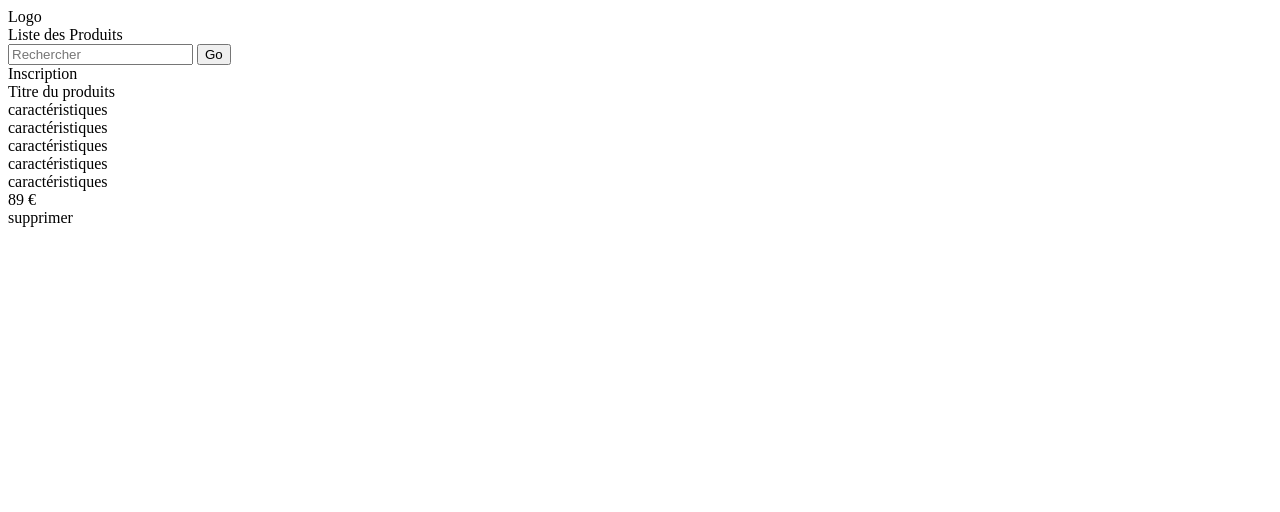
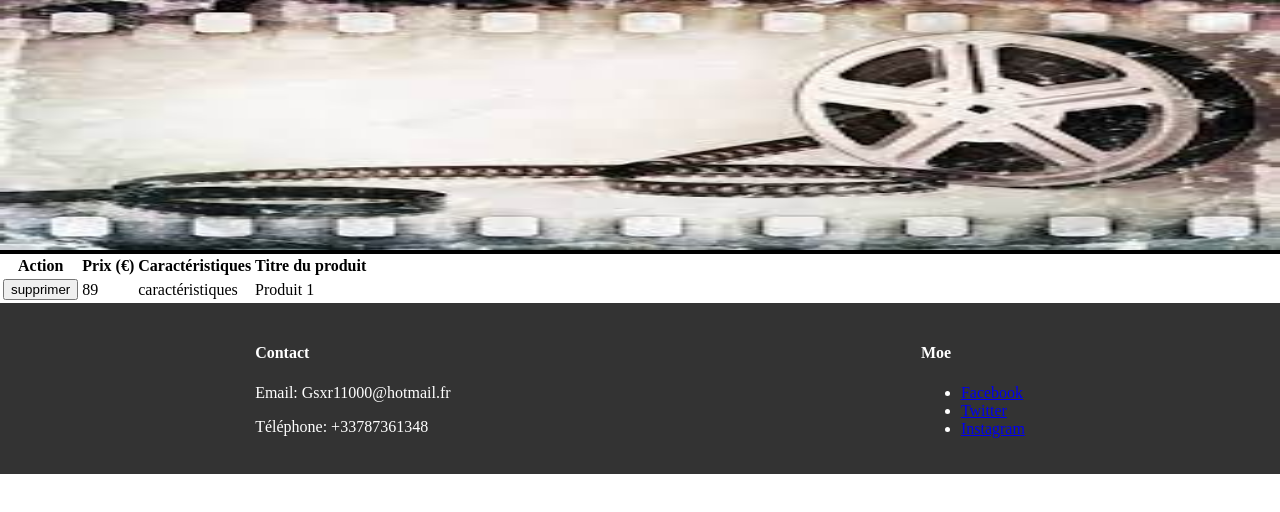
Before and after one commit to lautiste/Miniprojet, a plain HTML site: page page4.html in a window 1280 px wide. Drawn offline with Linux system fonts and the light colour scheme.

Commit message:
manque derniere page

```diff
--- a/Css/style.css
+++ b/Css/style.css
@@ -1,3 +1,17 @@
+.bandeau{
+    margin: 0;
+    width: 100;
+    height:50 ;
+    text-align: center;
+    background-color: black;
+
+}
+.bandeau img{
+    width: 100%;
+    height: 250px;
+
+
+}
 #conteneur{
     display: flex;
     flex-direction: column;
@@ -5,6 +19,7 @@
     width: 50%;
     margin: auto;
     margin-top: 10%;
+    flex: 1;
 
 
 
@@ -29,4 +44,30 @@ h1,h2,h3{
 #rpage{
     display: flex;
     flex-direction: row;
+    justify-content: space-between;
 }
+.footer-conteneur{
+    display: flex;
+    justify-content: space-around;
+    padding: 20px;
+    background-color: #333;
+    color: #fff;
+    ;
+}
+body{
+    margin: 0;
+    flex-direction: column;
+}
+#bar{
+    display: flex;
+    justify-content: center;
+}
+input[type="submit"] {
+    background-color: #333;
+    color: #fff;
+    padding: 10px;
+    margin-left: auto;
+    margin-right: auto;
+    display: flex;
+    justify-content: center;
+}
--- a/page4.html
+++ b/page4.html
@@ -3,33 +3,50 @@
 <head>
     <meta charset="UTF-8">
     <meta name="viewport" content="width=device-width, initial-scale=1.0">
-        <title>Page2</title>
+    <title>Document</title>
     <link rel="stylesheet" href="./Css/style.css">
 </head>
-    <header>
-        <div class="logo">Logo</div>
-        <div class="list-products">Liste des Produits</div>
-        <div class="search">
-            <input type="text" placeholder="Rechercher">
-            <button>Go</button>
+<body>
+    <div class="bandeau">
+        <img src="./image/fond.jpeg" alt="bando" >
     </div>
-        <div class="inscription">Inscription</div>
-    </header>
     <main>
-        <div class="product">
-            <div class="title">Titre du produits</div>
-            <div class="characteristics">
-                <div class="char">caractéristiques</div>
-                <div class="char">caractéristiques</div>
-                <div class="char">caractéristiques</div>
-                <div class="char">caractéristiques</div>
-                <div class="char">caractéristiques</div>
+        <table id="productTable">
+            <thead>
+                <tr>
+                    <th>Action</th>
+                    <th>Prix (&euro;)</th>
+                    <th>Caractéristiques</th>
+                    <th>Titre du produit</th>
+                </tr>
+            </thead>
+            <tbody>
+                <tr>
+                    <td><button class="delete">supprimer</button></td>
+                    <td>89</td>
+                    <td>caractéristiques</td>
+                    <td>Produit 1</td>
+                </tr>
+                <!-- Add more rows here -->
+            </tbody>
+        </table>
+    </main>
+    <footer>
+        <div class="footer-conteneur">
+            <div class="contact">
+                <h4>Contact</h4>
+                <p>Email: Gsxr11000@hotmail.fr</p>
+                <p>Téléphone: +33787361348</p>
             </div>
-            <div class="price">89 €</div>
-            <div class="action">supprimer</div>
+            <div class="social">
+                <h4>Moe</h4>
+                <ul>
+                    <li><a href="facebook.com" target="_blank">Facebook</a></li>
+                    <li><a href="x.com" target="_blank">Twitter</a></li>
+                    <li><a href="instagram.com" target="_blank">Instagram</a></li>
+                </ul>
             </div>
-    </main>
-<body>
-
+        </div>
+    </footer>
 </body>
 </html>
```
Also changed, not shown: index.html (+21 -0 lines), page1.html (+18 -0 lines), page2.html (+24 -7 lines), page3.html (+25 -4 lines). Lines whose indentation alone changed are shown as unchanged.
